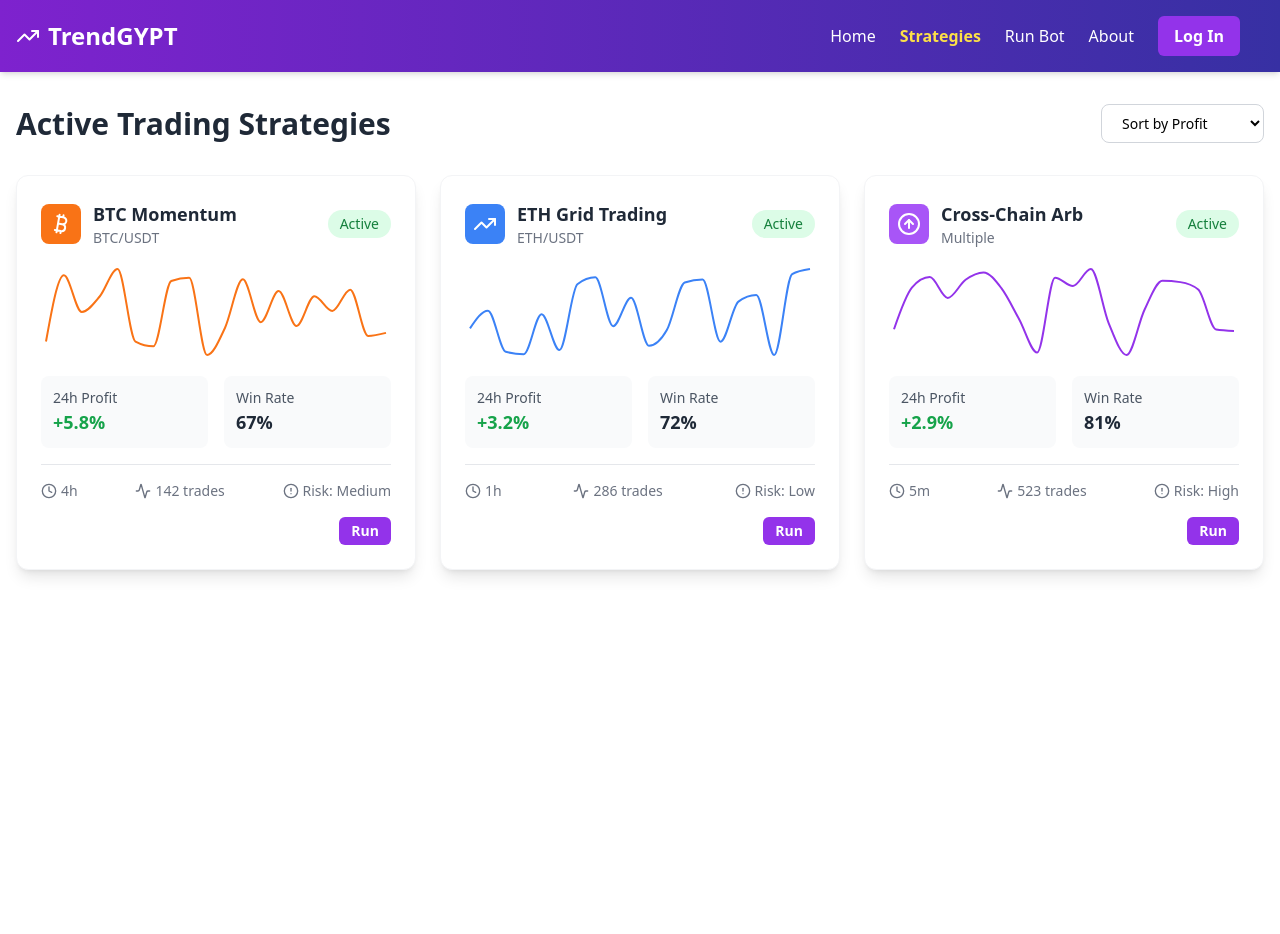
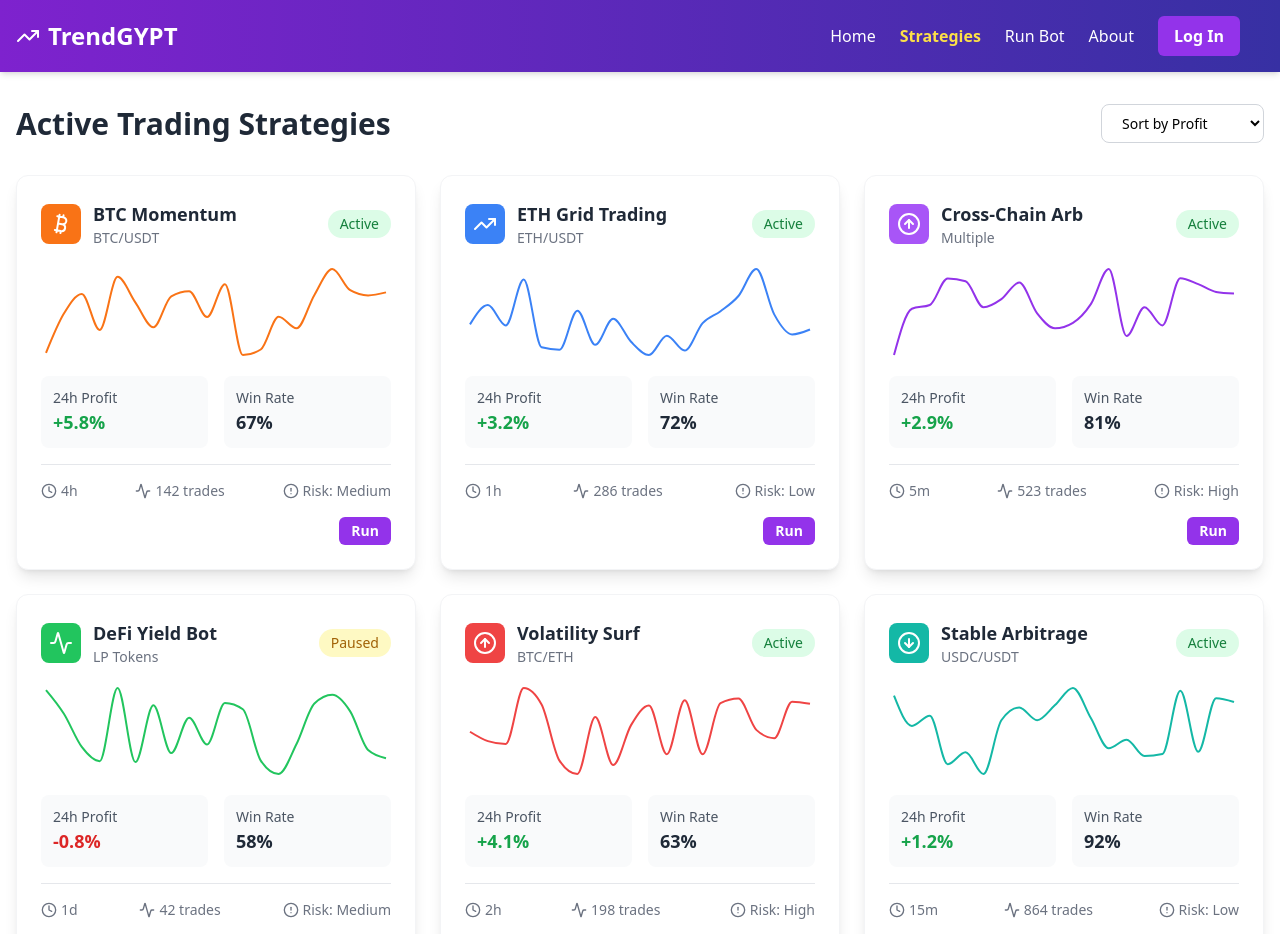
Before and after one commit to Renoy37/UITrendGPYT, a React (Vite) app: page /strategies in a window 1280 px wide. Shown: the top 934 px of the page. Before the commit the page ends 800 px from the top, so only its background shows below. Built offline with nearby package versions, Linux system fonts and the light colour scheme.

Commit message:
Updated page content

```diff
--- a/src/components/Strategies.jsx
+++ b/src/components/Strategies.jsx
@@ -1,7 +1,13 @@
 // File: components/Strategies.jsx
 import React from "react";
 import StrategyCard from "./StrategyCard";
-import { Bitcoin, TrendingUp, ArrowUpCircle, ArrowDownCircle, Activity } from "lucide-react";
+import {
+  Bitcoin,
+  TrendingUp,
+  ArrowUpCircle,
+  ArrowDownCircle,
+  Activity,
+} from "lucide-react";
 
 const StrategiesPage = () => {
   const strategies = [
@@ -56,13 +62,68 @@ const StrategiesPage = () => {
         .fill(0)
         .map((_, i) => ({ time: i, value: 100 + Math.random() * 25 })),
     },
-    // Additional strategy objects can be added here
+    // New Strategy Card 1
+    {
+      name: "DeFi Yield Bot",
+      pairs: "LP Tokens",
+      status: "Paused",
+      icon: <Activity className="text-white" size={24} />,
+      bgColor: "bg-green-500",
+      lineColor: "#22c55e",
+      profit: "-0.8%",
+      profitClass: "text-red-600",
+      winRate: "58%",
+      timeframe: "1d",
+      trades: "42",
+      risk: "Medium",
+      performance: Array(20)
+        .fill(0)
+        .map((_, i) => ({ time: i, value: 100 - Math.random() * 10 })),
+    },
+    // New Strategy Card 2
+    {
+      name: "Volatility Surf",
+      pairs: "BTC/ETH",
+      status: "Active",
+      icon: <ArrowUpCircle className="text-white" size={24} />,
+      bgColor: "bg-red-500",
+      lineColor: "#ef4444",
+      profit: "+4.1%",
+      profitClass: "text-green-600",
+      winRate: "63%",
+      timeframe: "2h",
+      trades: "198",
+      risk: "High",
+      performance: Array(20)
+        .fill(0)
+        .map((_, i) => ({ time: i, value: 100 + Math.random() * 30 })),
+    },
+    // New Strategy Card 3
+    {
+      name: "Stable Arbitrage",
+      pairs: "USDC/USDT",
+      status: "Active",
+      icon: <ArrowDownCircle className="text-white" size={24} />,
+      bgColor: "bg-teal-500",
+      lineColor: "#14b8a6",
+      profit: "+1.2%",
+      profitClass: "text-green-600",
+      winRate: "92%",
+      timeframe: "15m",
+      trades: "864",
+      risk: "Low",
+      performance: Array(20)
+        .fill(0)
+        .map((_, i) => ({ time: i, value: 100 + Math.random() * 5 })),
+    },
   ];
 
   return (
     <div className="container mx-auto px-4 py-8">
       <div className="flex justify-between items-center mb-8">
-        <h1 className="text-3xl font-bold text-gray-800">Active Trading Strategies</h1>
+        <h1 className="text-3xl font-bold text-gray-800">
+          Active Trading Strategies
+        </h1>
         <div className="flex space-x-2">
           <select className="bg-white border border-gray-300 rounded-lg px-4 py-2 text-sm">
             <option>Sort by Profit</option>
```
